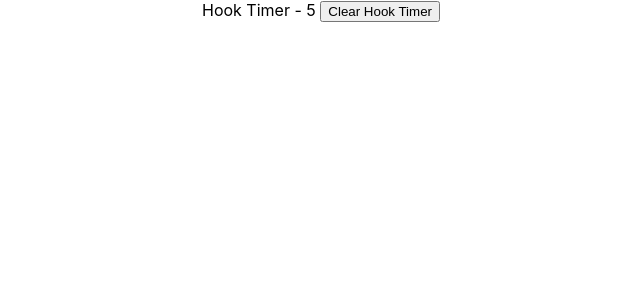
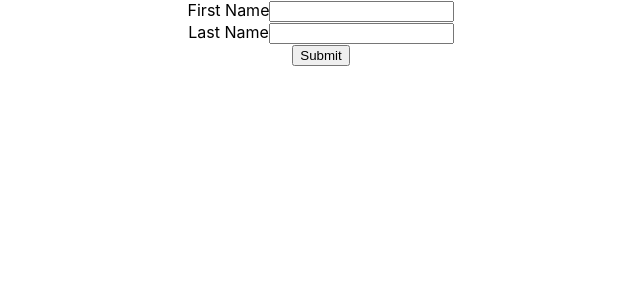
Before and after one commit to pushpendraaaa/learn-reactjs, a React (Create React App) app: page / in a window 1280 px wide. Shown: the top 300 px of the page, without its empty margins (319-959 px from the left). Built offline with nearby package versions, Linux system fonts and the light colour scheme.

Commit message:
Hook custom Hooks

```diff
--- a/src/App.js
+++ b/src/App.js
@@ -1,9 +1,14 @@
 import React from "react";
 import "./App.css";
-import Counter from "./react-hooks/32-Counter";
-import FocusInput from "./react-hooks/33-FocusInput";
-import ClassTimer from "./react-hooks/34-ClassTimer";
-import HookTimer from "./react-hooks/35-HookTimer";
+// import Counter from "./react-hooks/32-Counter";
+// import FocusInput from "./react-hooks/33-FocusInput";
+// import ClassTimer from "./react-hooks/34-ClassTimer";
+// import HookTimer from "./react-hooks/35-HookTimer";
+// import DocTitleOne from "./react-hooks/custom-hooks/36-DocTitleOne";
+// import DocTitleTwo from "./react-hooks/custom-hooks/37-DocTitleTwo";
+// import CounterOne from "./react-hooks/custom-hooks/39-CounterOne";
+// import CounterTwo from "./react-hooks/custom-hooks/40-CounterTwo";
+import UserForm from "./react-hooks/custom-hooks/42-UserForm";
 // import DataFetchingOne from "./react-hooks/26-DataFetchingOne";
 // import DataFetchingTwo from "./react-hooks/27-DataFetchingTwo";
 // import ParentComponent from "./react-hooks/28-ParentComponent";
@@ -90,7 +95,12 @@
 
 	return (
 		<div className="App">
-			<HookTimer />
+			<UserForm />
+			{/* <CounterTwo /> */}
+			{/* <CounterOne /> */}
+			{/* <DocTitleTwo /> */}
+			{/* <DocTitleOne /> */}
+			{/* <HookTimer /> */}
 			{/* <ClassTimer /> */}
 			{/* <FocusInput /> */}
 			{/* <Counter /> */}
--- /dev/null
+++ b/src/react-hooks/custom-hooks/36-DocTitleOne.js
@@ -0,0 +1,20 @@
+import React, { useState } from "react";
+import useDocumentTitle from "./38-useDocumentTitle";
+
+function DocTitleOne() {
+	const [count, setCount] = useState(0);
+
+	// useEffect(() => {
+	// 	document.title = `Count ${count}`;
+	// }, [count]);
+
+	useDocumentTitle(count);
+
+	return (
+		<div>
+			<button onClick={() => setCount(count + 1)}>Count - {count}</button>
+		</div>
+	);
+}
+
+export default DocTitleOne;
--- /dev/null
+++ b/src/react-hooks/custom-hooks/37-DocTitleTwo.js
@@ -0,0 +1,20 @@
+import React, { useState } from "react";
+import useDocumentTitle from "./38-useDocumentTitle";
+
+function DocTitleTwo() {
+	const [count, setCount] = useState(0);
+
+	useDocumentTitle(count);
+
+	// useEffect(() => {
+	// 	document.title = `Count ${count}`;
+	// }, [count]);
+
+	return (
+		<div>
+			<button onClick={() => setCount(count + 1)}>Count - {count}</button>
+		</div>
+	);
+}
+
+export default DocTitleTwo;
--- /dev/null
+++ b/src/react-hooks/custom-hooks/39-CounterOne.js
@@ -0,0 +1,28 @@
+import React from "react";
+import useCounter from "./41-useCounter";
+
+function CounterOne() {
+	// const [count, setCount] = useState(0);
+	// const increment = () => {
+	// 	setCount((prevCount) => prevCount + 1);
+	// };
+	// const decrement = () => {
+	// 	setCount((prevCount) => prevCount - 1);
+	// };
+	// const reset = () => {
+	// 	setCount(0);
+	// };
+
+	const [count, increment, decrement, reset] = useCounter(0, 1);
+
+	return (
+		<div>
+			<h2>Count - {count}</h2>
+			<button onClick={increment}>Increment</button>
+			<button onClick={decrement}>Decrement</button>
+			<button onClick={reset}>Reset</button>
+		</div>
+	);
+}
+
+export default CounterOne;
--- /dev/null
+++ b/src/react-hooks/custom-hooks/40-CounterTwo.js
@@ -0,0 +1,28 @@
+import React from "react";
+import useCounter from "./41-useCounter";
+
+function CounterTwo() {
+	// const [count, setCount] = useState(0);
+	// const increment = () => {
+	// 	setCount((prevCount) => prevCount + 1);
+	// };
+	// const decrement = () => {
+	// 	setCount((prevCount) => prevCount - 1);
+	// };
+	// const reset = () => {
+	// 	setCount(0);
+	// };
+
+	const [count, increment, decrement, reset] = useCounter(10, 10);
+
+	return (
+		<div>
+			<h2>Count - {count}</h2>
+			<button onClick={increment}>Increment</button>
+			<button onClick={decrement}>Decrement</button>
+			<button onClick={reset}>Reset</button>
+		</div>
+	);
+}
+
+export default CounterTwo;
--- /dev/null
+++ b/src/react-hooks/custom-hooks/42-UserForm.js
@@ -0,0 +1,45 @@
+import React from "react";
+import useInput from "./43-useInput";
+
+function UserForm() {
+	// const [firstName, setFirstName] = useState("");
+	// const [lastName, setLastName] = useState("");
+
+	const [firstName, bindFirstName, resetFirstName] = useInput("");
+	const [lastName, bindLastName, resetLastName] = useInput("");
+
+	const submitHandler = (e) => {
+		e.preventDefault();
+		alert(`Hello, ${firstName} ${lastName}`);
+		resetFirstName();
+		resetLastName();
+	};
+
+	return (
+		<div>
+			<form onSubmit={submitHandler}>
+				<div>
+					<label htmlFor="firstName">First Name</label>
+					<input
+						type="text"
+						// value={firstName}
+						// onChange={(e) => setFirstName(e.target.value)}
+						{...bindFirstName}
+					/>
+				</div>
+				<div>
+					<label htmlFor="lastName">Last Name</label>
+					<input
+						type="text"
+						// value={lastName}
+						// onChange={(e) => setLastName(e.target.value)}
+						{...bindLastName}
+					/>
+				</div>
+				<button type="submit">Submit</button>
+			</form>
+		</div>
+	);
+}
+
+export default UserForm;
--- /dev/null
+++ b/src/react-hooks/custom-hooks/43-useInput.js
@@ -0,0 +1,20 @@
+import { useState } from "react";
+
+function useInput() {
+	const initialValue = "";
+	const [value, setValue] = useState(initialValue);
+	const reset = () => {
+		setValue(initialValue);
+	};
+
+	const bind = {
+		value,
+		onChange: (e) => {
+			setValue(e.target.value);
+		},
+	};
+
+	return [value, bind, reset];
+}
+
+export default useInput;
```
Also changed, not shown: src/react-hooks/custom-hooks/38-useDocumentTitle.js (added, +9 -0 lines), src/react-hooks/custom-hooks/41-useCounter.js (added, +23 -0 lines).
